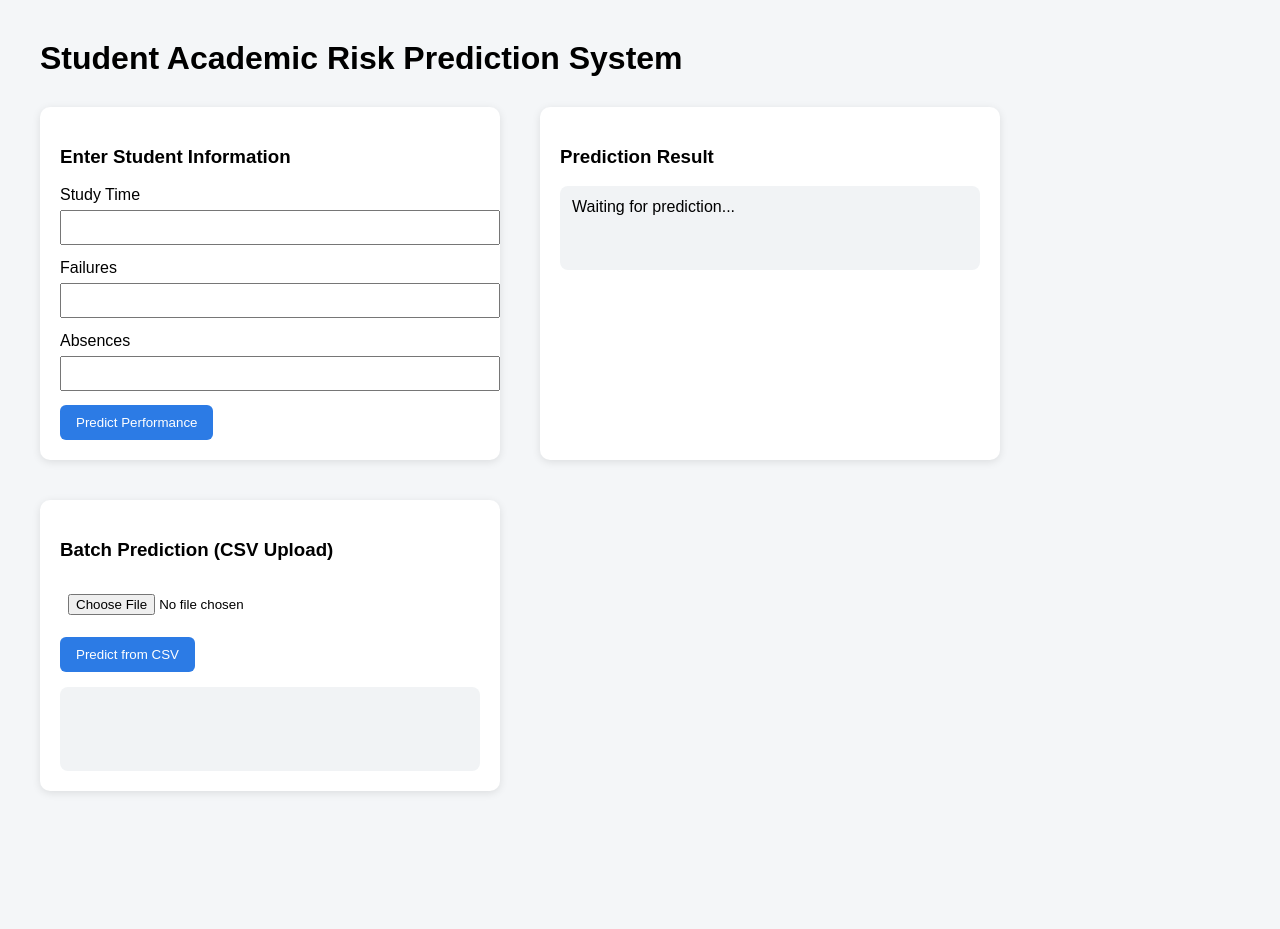
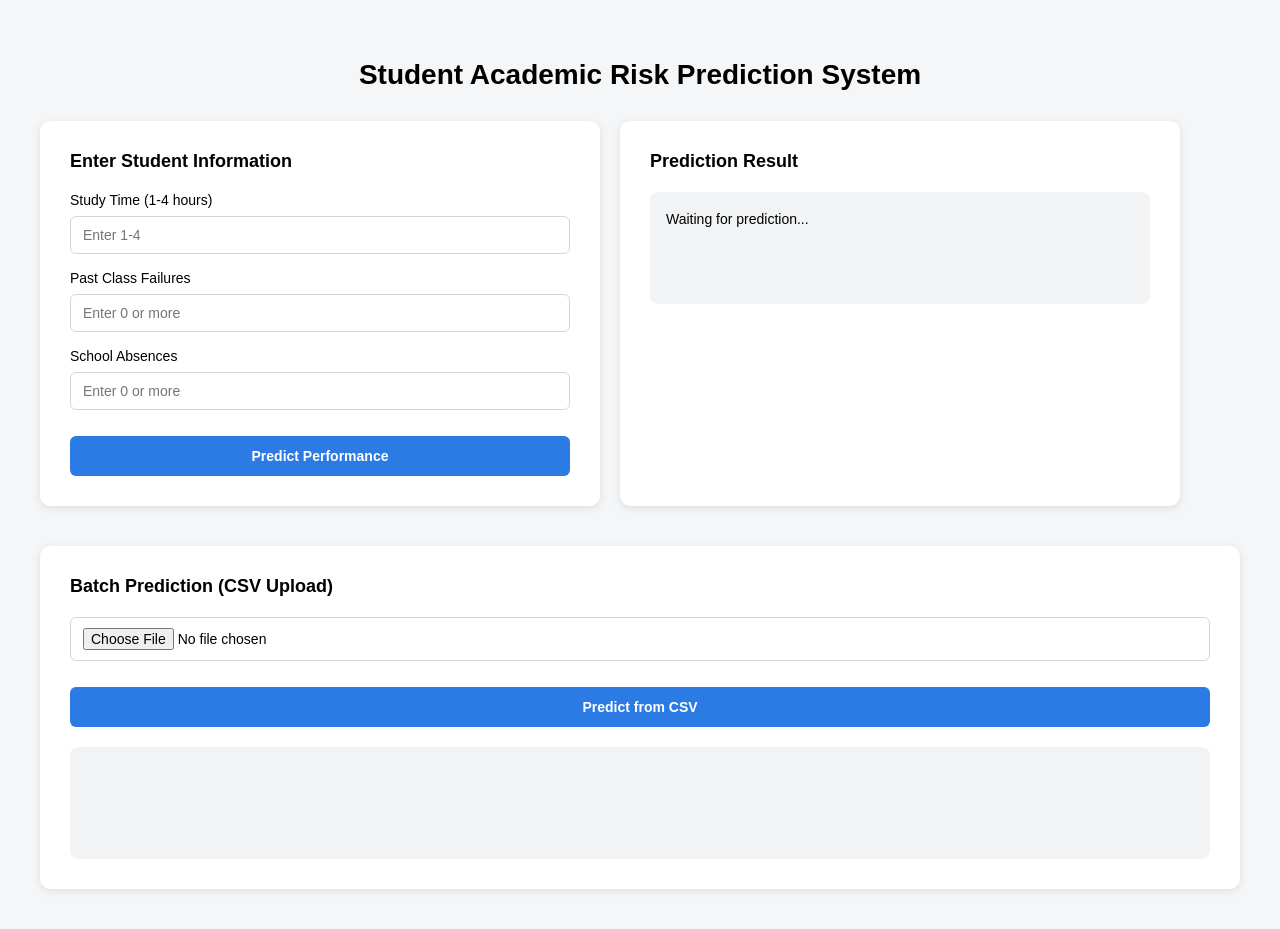
Before and after one commit to Oneathetop/final-year-project, a Flask app: page / in a window 1280 px wide. Before the commit the page ends 793 px from the top, so only its background shows below. Run offline with Flask 3, Linux system fonts and the light colour scheme; parts of the project's set-up code (start-up, migrations or seed data) failed here and were passed over.

Commit message:
Enhance UI labels and placeholders for input fields in the student information form

```diff
--- a/static/css/style.css
+++ b/static/css/style.css
@@ -1,54 +1,110 @@
 body {
     font-family: Arial, sans-serif;
-    margin: 40px;
+    margin: 0;
+    padding: 40px 20px;
     background: #f4f6f8;
+    max-width: 1200px;
+    margin: 0 auto;
 }
 
 h1 {
     margin-bottom: 30px;
+    font-size: 28px;
+    text-align: center;
+}
+
+h3 {
+    margin-top: 0;
+    margin-bottom: 20px;
+    font-size: 18px;
 }
 
 .container {
     display: flex;
-    gap: 40px;
+    gap: 20px;
     margin-bottom: 40px;
+    flex-wrap: wrap;
 }
 
 .box {
     background: white;
-    padding: 20px;
+    padding: 30px;
     border-radius: 10px;
     box-shadow: 0 2px 8px rgba(0,0,0,0.1);
-    width: 420px;
+    flex: 1;
+    min-width: 280px;
+    max-width: 500px;
+}
+
+label {
+    display: block;
+    margin-bottom: 8px;
+    font-weight: 500;
+    font-size: 14px;
 }
 
 input, select {
     width: 100%;
-    padding: 8px;
-    margin: 6px 0 14px 0;
+    padding: 10px 12px;
+    margin-bottom: 16px;
+    border: 1px solid #d1d5db;
+    border-radius: 6px;
+    font-size: 14px;
+    box-sizing: border-box;
+}
+
+input:focus, select:focus {
+    outline: none;
+    border-color: #2c7be5;
+    box-shadow: 0 0 0 3px rgba(44, 123, 229, 0.1);
 }
 
 button {
-    padding: 10px 16px;
+    padding: 12px 20px;
     background: #2c7be5;
     color: white;
     border: none;
     border-radius: 6px;
     cursor: pointer;
+    font-size: 14px;
+    font-weight: 600;
+    width: 100%;
+    margin-top: 10px;
 }
 
 button:hover {
     background: #1a5fd0;
 }
 
+button:active {
+    transform: translateY(1px);
+}
+
 .result {
-    margin-top: 15px;
-    padding: 12px;
+    margin-top: 20px;
+    padding: 16px;
     background: #f1f3f5;
     border-radius: 8px;
-    min-height: 60px;
+    min-height: 80px;
+    font-size: 14px;
+    line-height: 1.6;
 }
 
 .csv-section {
-    margin-top: 30px;
+    margin-top: 20px;
+    max-width: 100%;
 }
+
+@media (max-width: 768px) {
+    body {
+        padding: 20px 15px;
+    }
+
+    .container {
+        flex-direction: column;
+    }
+
+    .box {
+        max-width: 100%;
+    }
+}
--- a/templates/index.html
+++ b/templates/index.html
@@ -19,14 +19,14 @@
 
             <h3>Enter Student Information</h3>
 
-            <label>Study Time</label>
-            <input id="studytime" type="number" min="1" max="4">
+            <label for="studytime">Study Time (1-4 hours)</label>
+            <input id="studytime" type="number" min="1" max="4" placeholder="Enter 1-4">
 
-            <label>Failures</label>
-            <input id="failures" type="number" min="0">
+            <label for="failures">Past Class Failures</label>
+            <input id="failures" type="number" min="0" placeholder="Enter 0 or more">
 
-            <label>Absences</label>
-            <input id="absences" type="number" min="0">
+            <label for="absences">School Absences</label>
+            <input id="absences" type="number" min="0" placeholder="Enter 0 or more">
 
             <button onclick="predictStudent()">Predict Performance</button>
 
```
